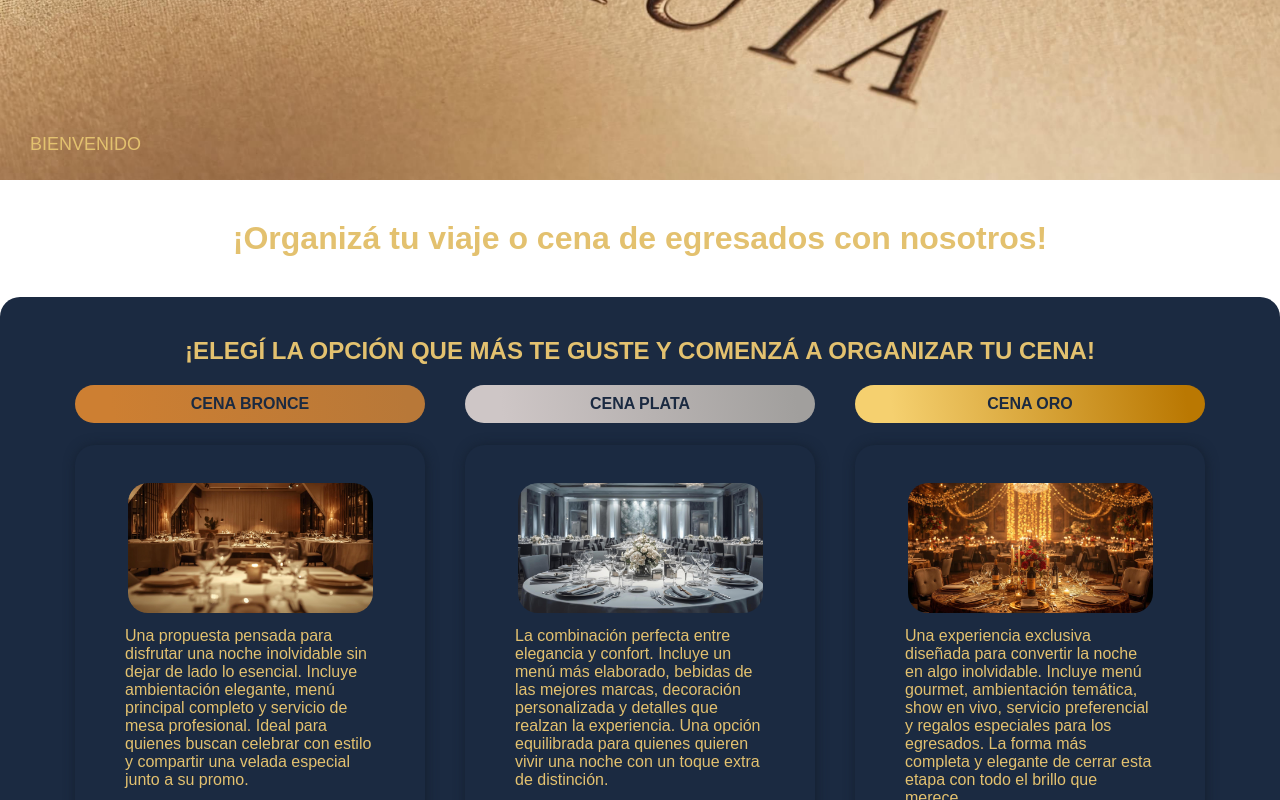
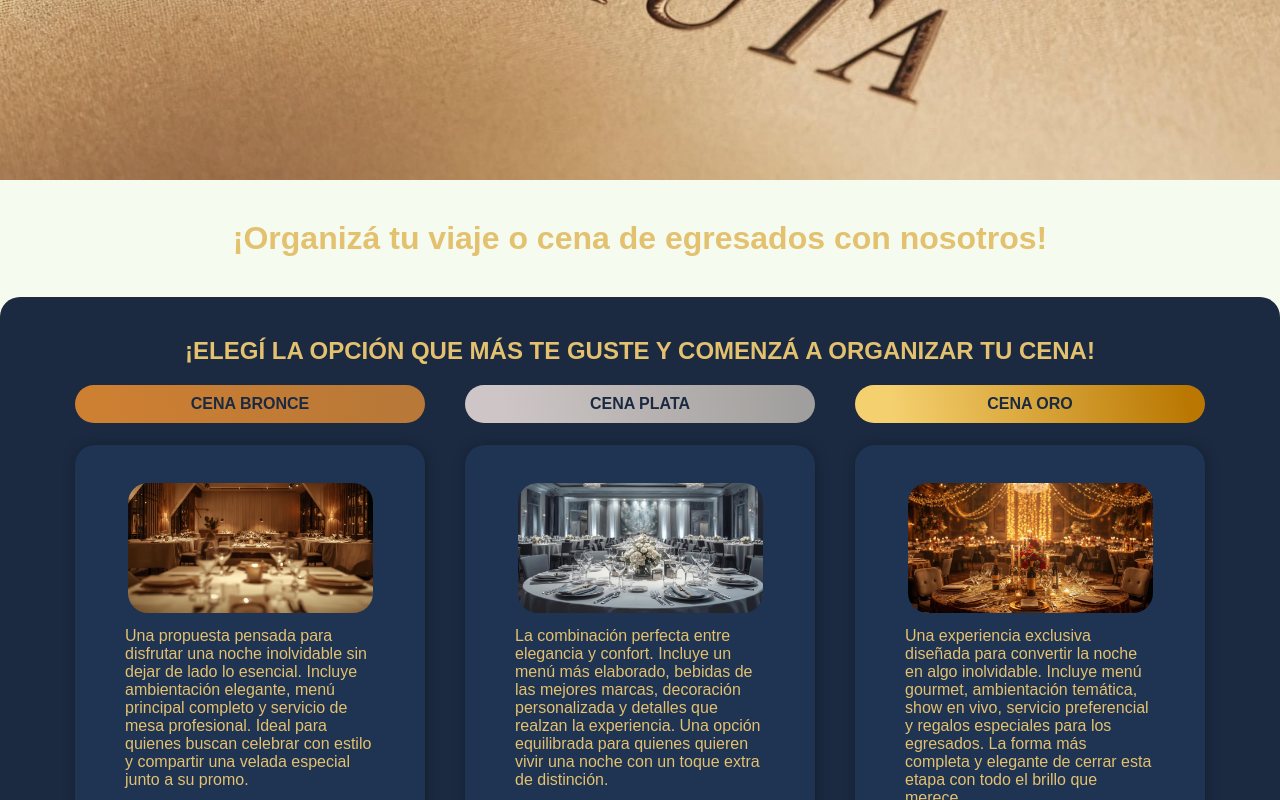
Before and after one commit to Fabricio3434/Proyecto-final-GT-Memoria-en-Ruta-, a React (Vite) app: page / in a window 1280 px wide. Shown: the part 380-1180 px from the top of the page. Built offline with nearby package versions, Linux system fonts and the light colour scheme.

Commit message:
Más mejoras de Modo Oscuro

```diff
--- a/src/App.css
+++ b/src/App.css
@@ -3,7 +3,6 @@ html {
     height: 100%;
     padding: 0;
     margin: 0;
-    background-color: #F5FBEF;
 }
 
 /* Configuración responsive para la página de contacto */
--- a/src/css/ModoOscuro.css
+++ b/src/css/ModoOscuro.css
@@ -10,26 +10,40 @@ html {
 
 /* Modo claro (por defecto) */
 body.light {
-    background-color: #ffffff;
+    background-color: #F5FBEF;
     color: #000000;
 }
 
 /* Modo oscuro */
 body.dark {
     background-color: #000000;
-    color: #ffffff;
 }
 
 /* Links y botones */
 body.dark a {
-    color: #ffffff;
+    color: #e3c16f;
 }
 
-body.dark button {
+body.dark .botones {
     color: #000000;
 }
 
-/* Modo oscuro */
+/*Menu desplegable*/
+body.dark .hamburger {
+    color: #e3c16f;
+}
+
+body.dark .menu.open {
+    background-color: #1b1b1b;
+}
+
+/*Componentes*/
+body.dark .section,
+body.dark #seccion2,
+body.dark #root {
+    background-color: #000000;
+}
+
 body.dark .cenas,
 body.dark .viajes,
 body.dark .Navbar,
@@ -59,12 +73,19 @@ body.dark .europeTrip,
 body.dark .oceaniaTrip,
 body.dark .bronzeCard,
 body.dark .silverCard,
-body.dark .goldCard {
+body.dark .goldCard,
+body.dark #s {
     background-color: #1b1b1b;
     box-shadow: 1px 1px 12px #050505;
 }
 
 /* Modo Claro */
+body.light .section,
+body.light #seccion2,
+body.light #root {
+    background-color: #F5FBEF;
+}
+
 body.light .cenas,
 body.light .viajes,
 body.light .Navbar,
@@ -86,7 +107,7 @@ body.light .oceaniaTrip,
 body.light .bronzeCard,
 body.light .silverCard,
 body.light .goldCard {
-    background-color: #1B2A41;
+    background-color: #1f3352;
 }
 
 body.light .complete {
--- a/src/jsx/carrusel.jsx
+++ b/src/jsx/carrusel.jsx
@@ -32,9 +32,10 @@ export function Carrusel() {
         }, 500)
     }
 
-    const información = [{ src: carruselViaje, alt: "ilustración de un mapa", texto: ["VIAJA!"] },
-    { src: mer, alt: "logo de memoria en ruta", texto: ["BIENVENIDO"] },
-    { src: carruselCena, alt: "cena", texto: ["CENA!"] }
+    const información = [
+        { src: carruselViaje, alt: "ilustración de un mapa", texto: [""] },
+        { src: mer, alt: "logo de memoria en ruta", texto: [""] },
+        { src: carruselCena, alt: "cena", texto: [""] }
     ]
     return (
         <>
```
